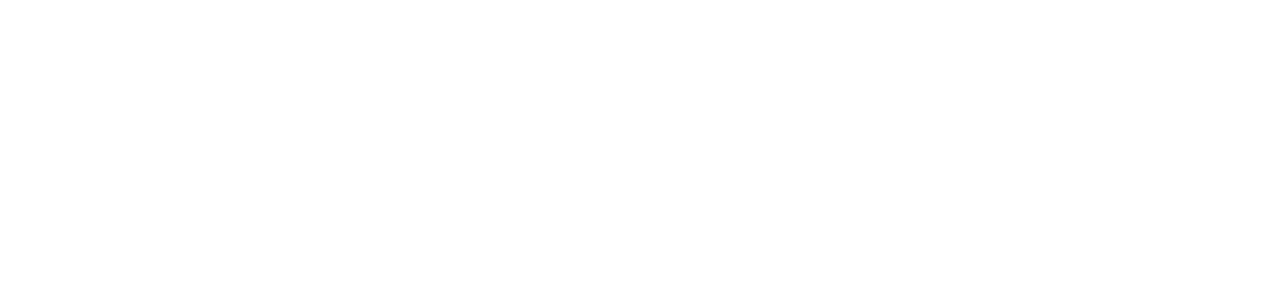
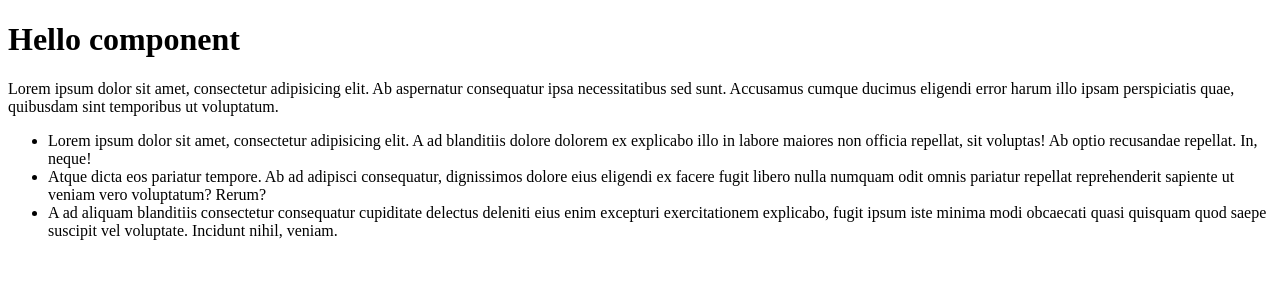
Before and after one commit to Seunggyo/react20231031, a React (Create React App) app: page / in a window 1280 px wide. Shown: the top 300 px of the page. Built offline with nearby package versions, Linux system fonts and the light colour scheme.

Commit message:
component 연습 후 작성완료

```diff
--- a/src/App.js
+++ b/src/App.js
@@ -1,11 +1,45 @@
-
-
-
 function App() {
   return (
-    <div>
+      <div>
+        <MyComponent1/>
+        <MyComponent2/>
+      </div>
+  );
+}
 
-    </div>
+function MyComponent1() {
+  return (
+      <div>
+        <h1>Hello component</h1>
+      </div>
+  );
+}
+
+function MyComponent2() {
+  return (
+      <>
+        <p>Lorem ipsum dolor sit amet, consectetur adipisicing elit. Ab
+          aspernatur consequatur ipsa necessitatibus sed sunt. Accusamus cumque
+          ducimus eligendi error harum illo ipsam perspiciatis quae, quibusdam
+          sint temporibus ut voluptatum.</p>
+        <ul>
+          <li>Lorem ipsum dolor sit amet, consectetur adipisicing elit. A ad
+            blanditiis dolore dolorem ex explicabo illo in labore maiores non
+            officia repellat, sit voluptas! Ab optio recusandae repellat. In,
+            neque!
+          </li>
+          <li>Atque dicta eos pariatur tempore. Ab ad adipisci consequatur,
+            dignissimos dolore eius eligendi ex facere fugit libero nulla
+            numquam odit omnis pariatur repellat reprehenderit sapiente ut
+            veniam vero voluptatum? Rerum?
+          </li>
+          <li>A ad aliquam blanditiis consectetur consequatur cupiditate
+            delectus deleniti eius enim excepturi exercitationem explicabo,
+            fugit ipsum iste minima modi obcaecati quasi quisquam quod saepe
+            suscipit vel voluptate. Incidunt nihil, veniam.
+          </li>
+        </ul>
+      </>
   );
 }
 
```
